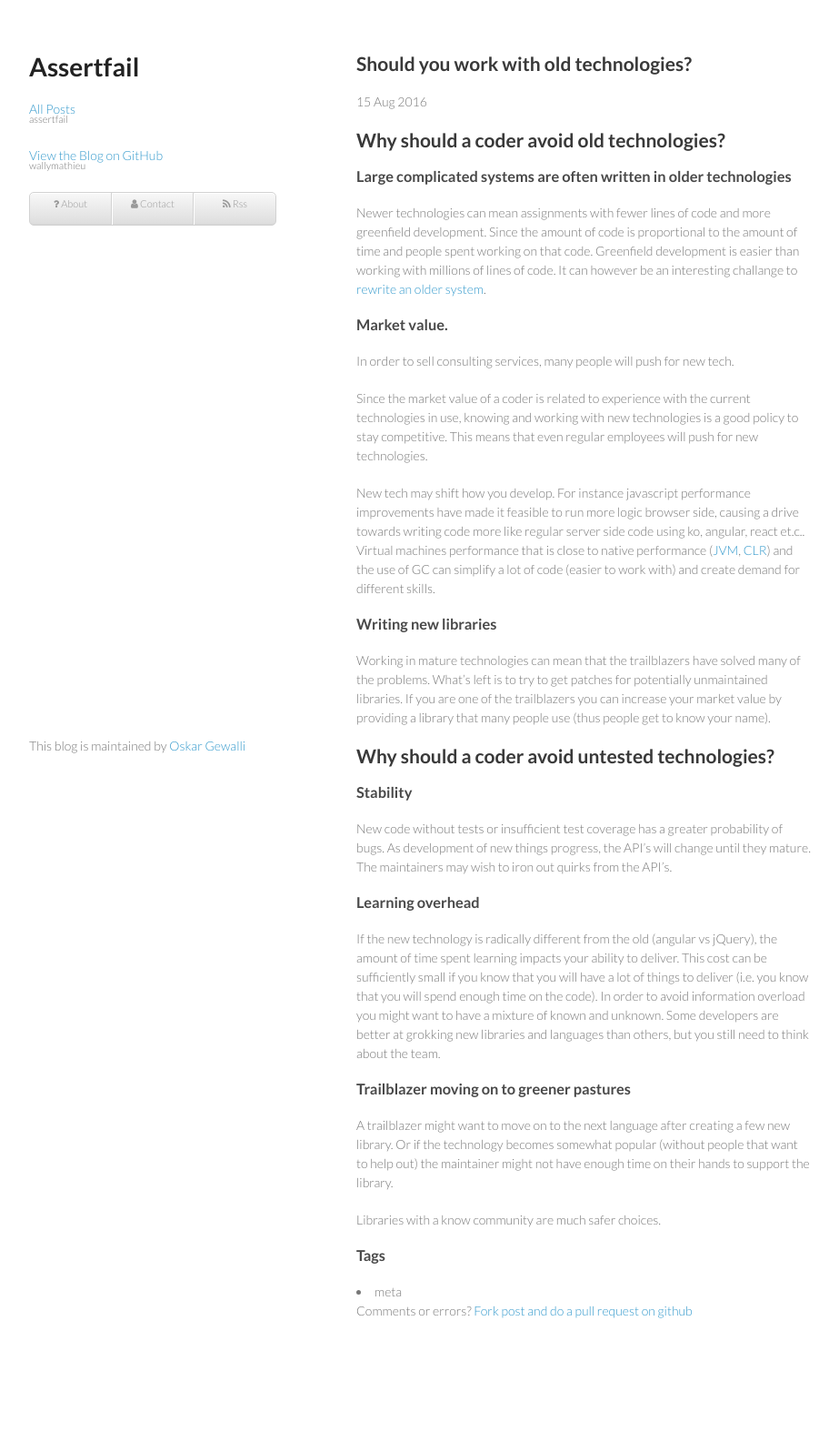
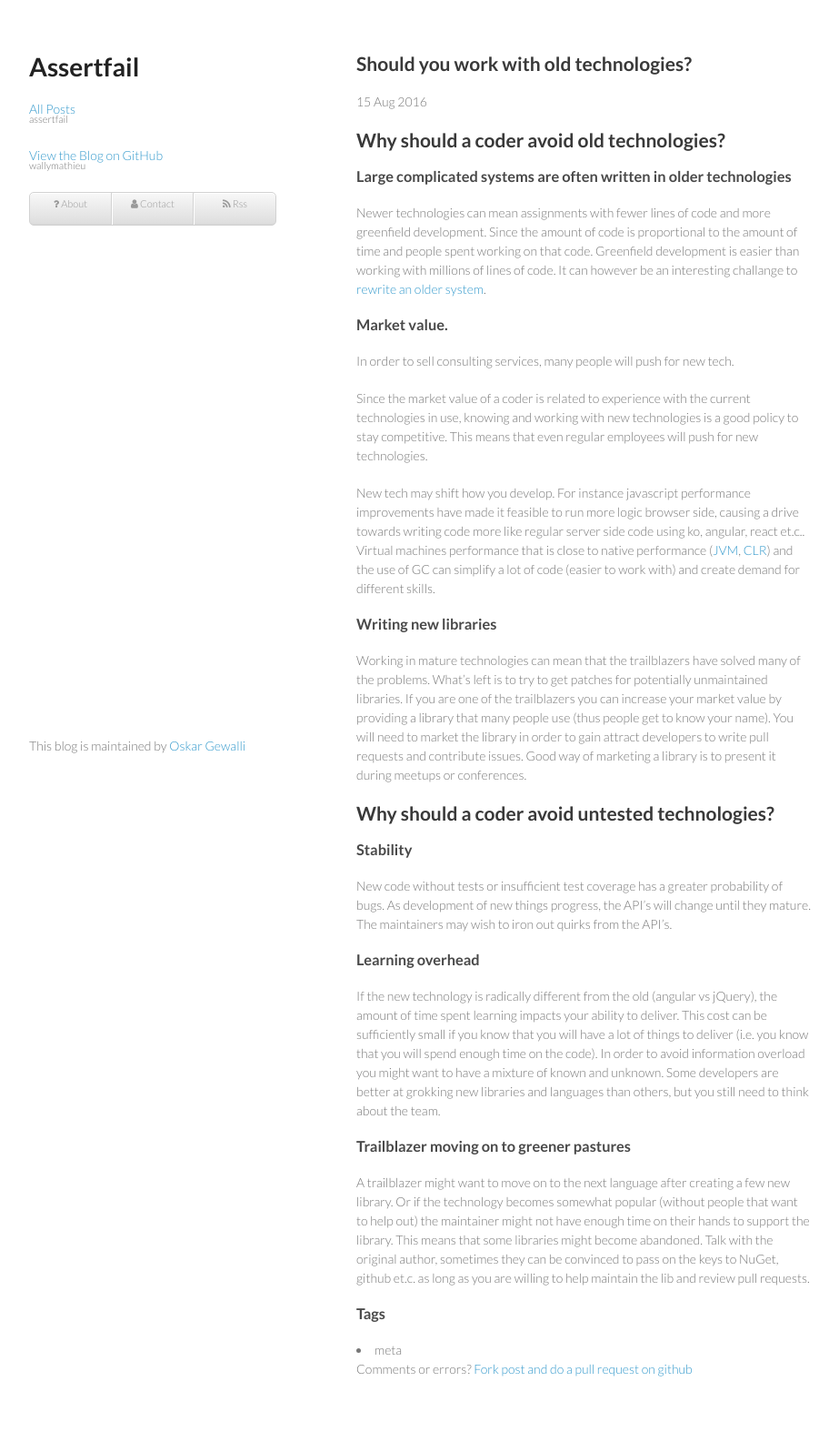
Before and after one commit to wallymathieu/assertfail, a Jekyll site: the page built from _posts/2016-08-15-Should-you-work-with-old-technologies.md, in a window 1280 px wide. Shown: the whole page at 91% size, without its empty margins (178-1101 px from the left). Built offline with Jekyll 4.4.1, drawn with Linux system fonts in a browser that asks for light colours; nearby versions of some CDN libraries; before the commit the page ends 1521 px from its top, so only the background shows below that.

Commit message:
Update 2016-08-15-Should-you-work-with-old-technologies.md

```diff
--- a/_posts/2016-08-15-Should-you-work-with-old-technologies.md
+++ b/_posts/2016-08-15-Should-you-work-with-old-technologies.md
@@ -21,7 +21,7 @@ New tech may shift how you develop. For instance javascript performance improvem
 
 ### Writing new libraries
 
-Working in mature technologies can mean that the trailblazers have solved many of the problems. What's left is to try to get patches for potentially unmaintained libraries. If you are one of the trailblazers you can increase your market value by providing a library that many people use (thus people get to know your name).
+Working in mature technologies can mean that the trailblazers have solved many of the problems. What's left is to try to get patches for potentially unmaintained libraries. If you are one of the trailblazers you can increase your market value by providing a library that many people use (thus people get to know your name). You will need to market the library in order to gain attract developers to write pull requests and contribute issues. Good way of marketing a library is to present it during meetups or conferences.
 
 ## Why should a coder avoid untested technologies?
 
@@ -35,6 +35,4 @@ If the new technology is radically different from the old (angular vs jQuery), t
 
 ### Trailblazer moving on to greener pastures
 
-A trailblazer might want to move on to the next language after creating a few new library. Or if the technology becomes somewhat popular (without people that want to help out) the maintainer might not have enough time on their hands to support the library.
-
-Libraries with a know community are much safer choices.
+A trailblazer might want to move on to the next language after creating a few new library. Or if the technology becomes somewhat popular (without people that want to help out) the maintainer might not have enough time on their hands to support the library. This means that some libraries might become abandoned. Talk with the original author, sometimes they can be convinced to pass on the keys to NuGet, github et.c. as long as you are willing to help maintain the lib and review pull requests.
```
